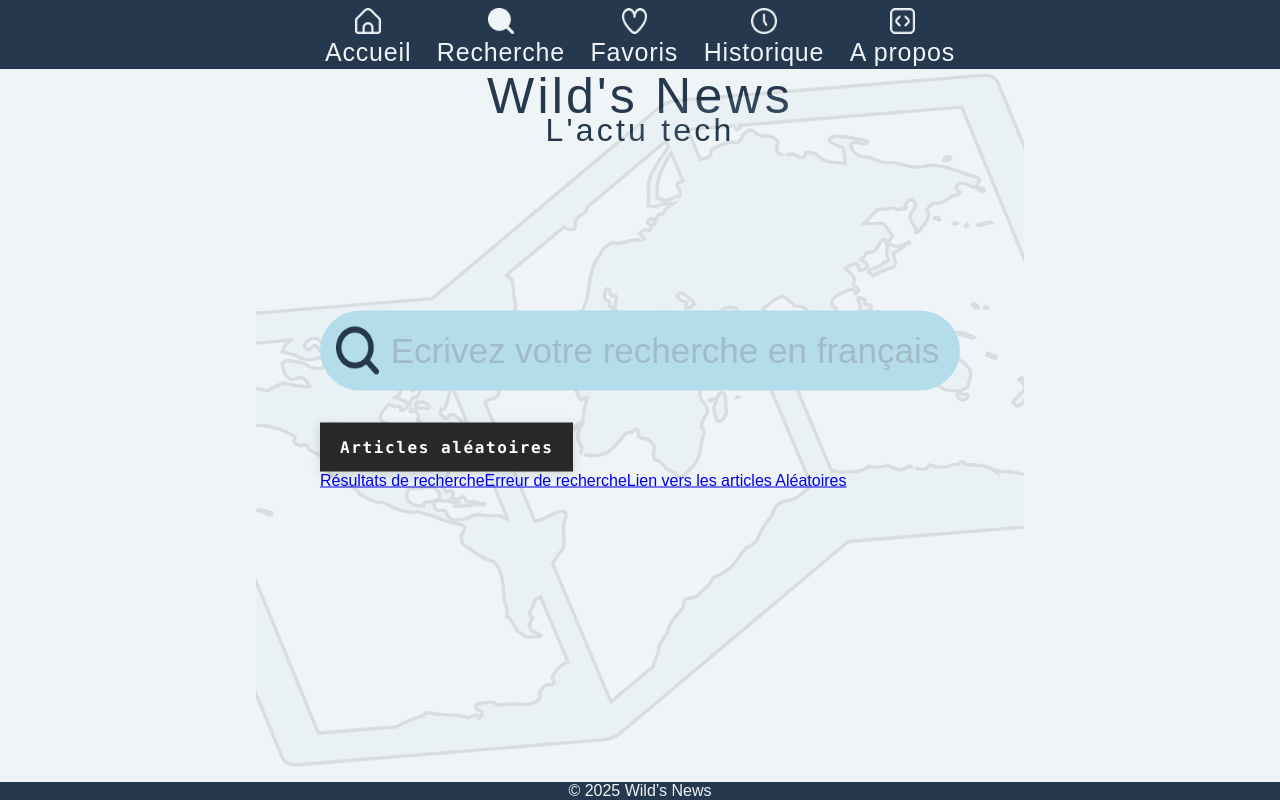
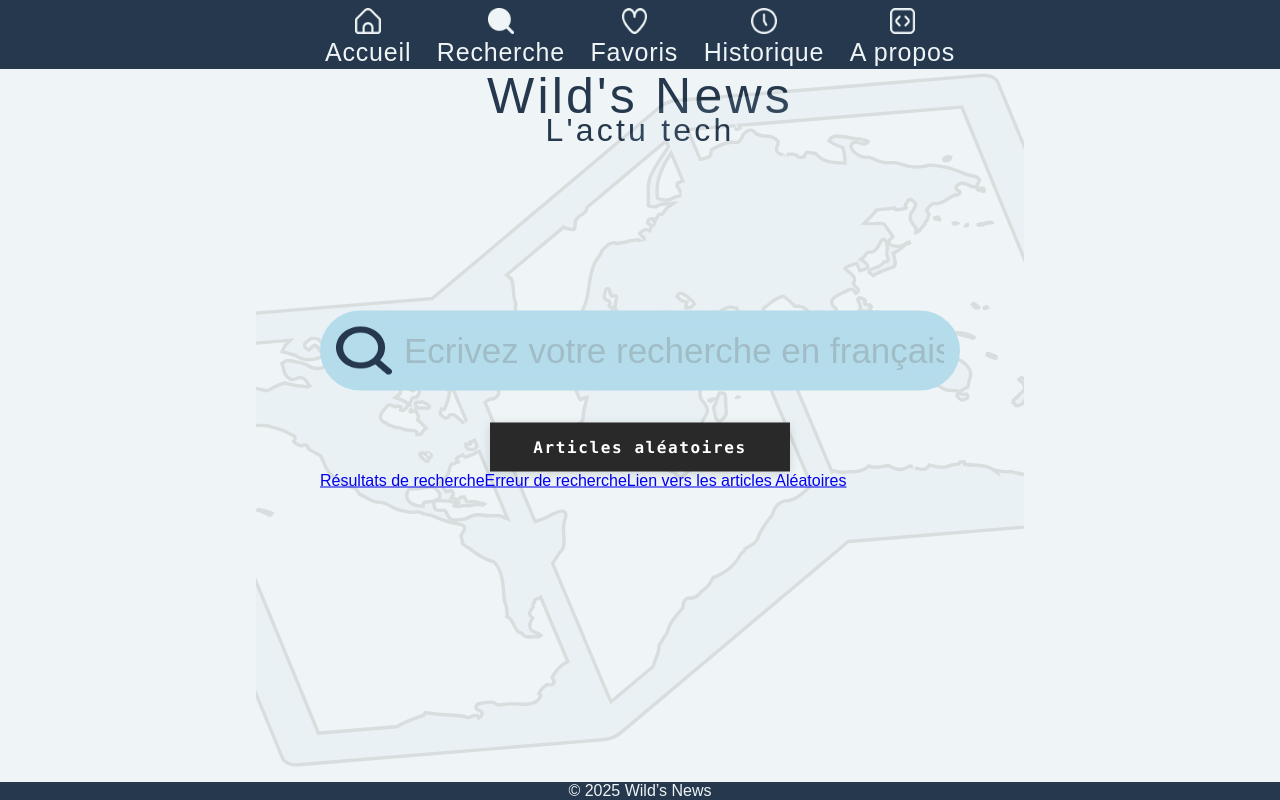
Before and after one commit to WildCodeSchool/2024-12-orleans-cda-project2-team-b, a React (Vite) app: page /recherche in a window 1280 px wide. Built offline with nearby package versions, Linux system fonts and the light colour scheme; a web font is replaced by a local one.

Commit message:
fix buttonrandom

```diff
--- a/src/components/button-random.scss
+++ b/src/components/button-random.scss
@@ -17,6 +17,7 @@
 }
 
 .random-button {
+  width: 18.75rem;
   box-sizing: border-box;
   padding: var(--btn-padding);
   display: flex;
--- a/src/pages/search.jsx
+++ b/src/pages/search.jsx
@@ -15,11 +15,13 @@ export default function Search() {
   return (
     <>
       {/*Plus tard afficher le place holder selon langue choisie */}
-      <div className='search-bar'>
-        <img src='/icons/search.png' />
-        <input type='search' placeholder='Ecrivez votre recherche en français '></input>
+      <div className='search-container'>
+        <div className='search-bar'>
+          <img src='/icons/search.png' />
+          <input type='search' placeholder='Ecrivez votre recherche en français '></input>
+        </div>
+        <ButtonRandom />
       </div>
-      <ButtonRandom />
       <Link to='resultats-de-recherche'>Résultats de recherche</Link>
       <Link to='oops'>Erreur de recherche</Link>
       <Link to='article-aleatoire'>Lien vers les articles Aléatoires</Link>
--- a/src/pages/search.scss
+++ b/src/pages/search.scss
@@ -1,4 +1,10 @@
 @use '../variables.scss' as vars;
+
+.search-container {
+  display: flex;
+  flex-direction: column;
+  align-items: center;
+}
 
 .search-bar {
   border-radius: 50px;
```
